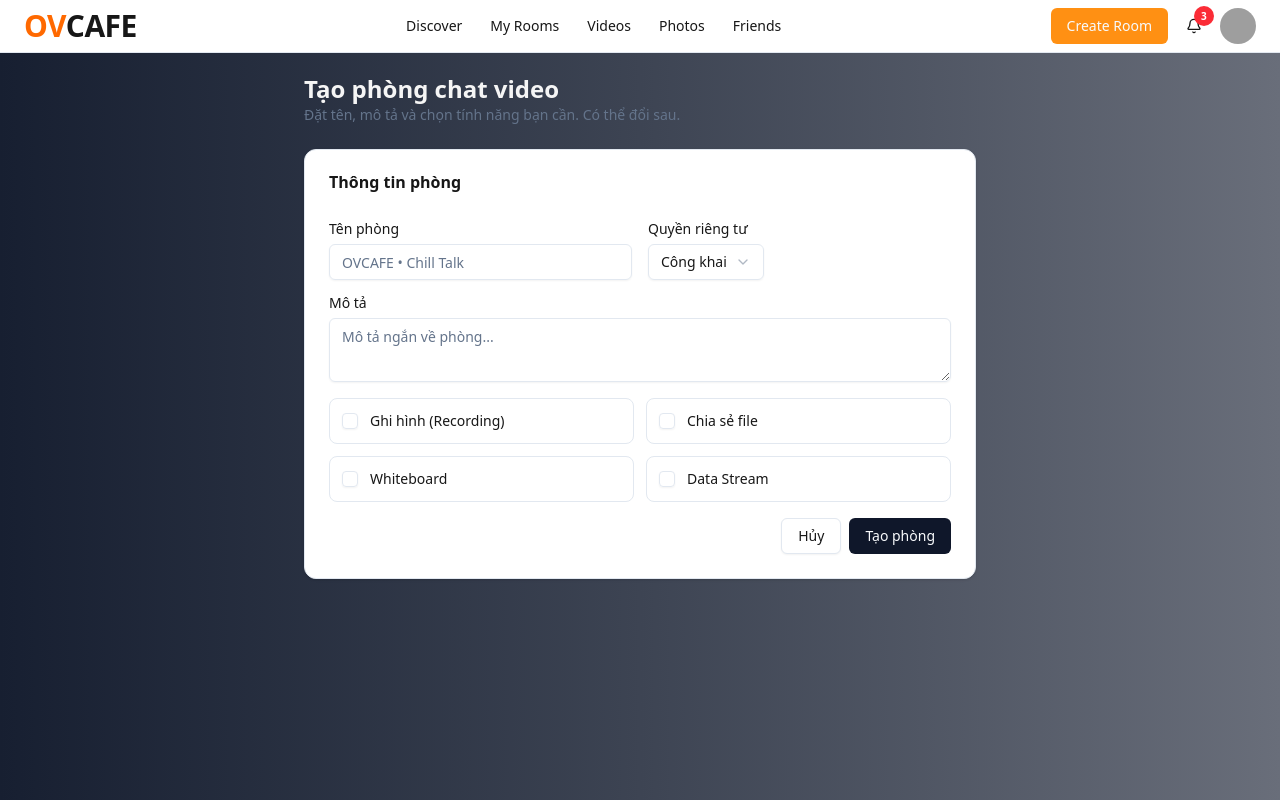
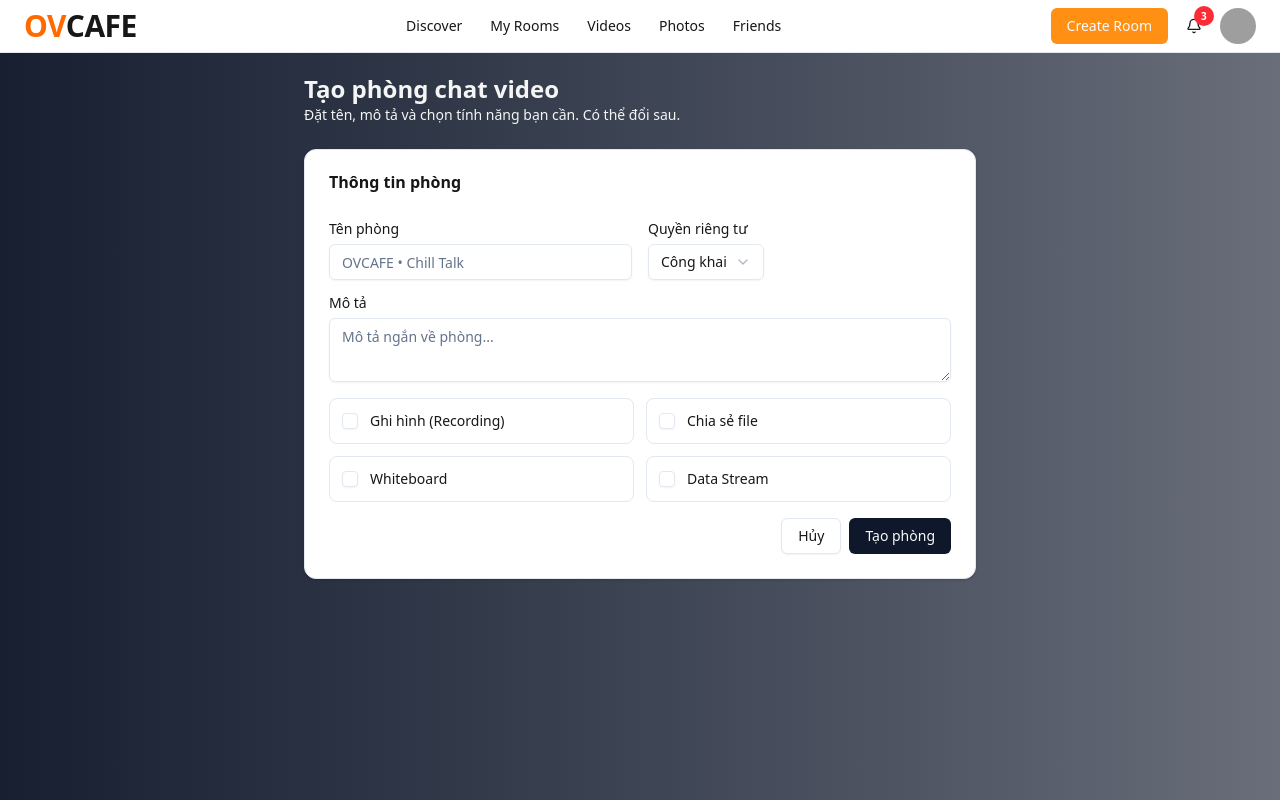
Before and after one commit to Onyx-International-Vietnam/OVcafe, a Next.js app: page /create-room in a window 1280 px wide. Built offline with nearby package versions, Linux system fonts and the light colour scheme; grey boxes are pictures that could not be loaded.

Commit message:
chore: fix color login. register, create room

```diff
--- a/app/(main)/create-room/page.tsx
+++ b/app/(main)/create-room/page.tsx
@@ -23,7 +23,7 @@ export default function Page() {
     <div className="mx-auto max-w-2xl space-y-6 pt-5">
       <div className="text-[#F5F5F5]">
         <h1 className="text-xl font-bold md:text-2xl">Tạo phòng chat video</h1>
-        <p className="text-sm text-muted-foreground">
+        <p className="text-sm">
           Đặt tên, mô tả và chọn tính năng bạn cần. Có thể đổi sau.
         </p>
       </div>
--- a/app/(main)/login/page.tsx
+++ b/app/(main)/login/page.tsx
@@ -40,7 +40,7 @@ export default function Page() {
     <div className="mx-auto max-w-md space-y-6 pt-5">
       <div className="text-[#F5F5F5]">
         <h1 className="text-2xl font-bold">Đăng nhập</h1>
-        <p className="text-sm text-muted-foreground">Dùng email để vào hệ thống.</p>
+        <p className="text-sm">Dùng email để vào hệ thống.</p>
       </div>
 
       <Card>
--- a/app/(main)/register/page.tsx
+++ b/app/(main)/register/page.tsx
@@ -80,7 +80,7 @@ export default function Page() {
     <div className="mx-auto max-w-md space-y-6 pt-5">
       <div className="text-[#F5F5F5]">
         <h1 className="text-2xl font-bold">Đăng ký</h1>
-        <p className="text-sm text-muted-foreground">
+        <p className="text-sm">
           Tạo tài khoản mới để bắt đầu sử dụng dịch vụ
         </p>
       </div>
```
